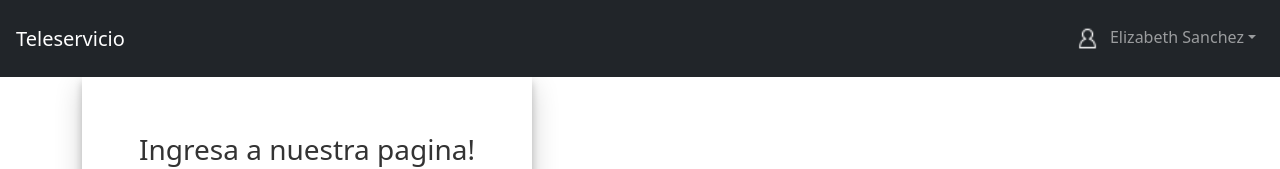
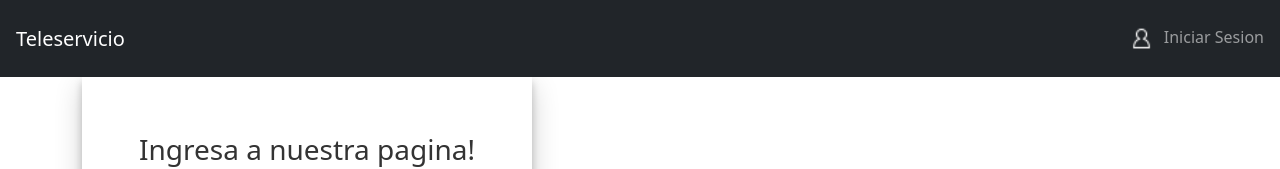
Before and after one commit to IJSagnella/ReactTP, a React (Vite) app in the folder tp-react/: page /login in a window 1280 px wide. Shown: the top 169 px of the page. Built offline with nearby package versions, Linux system fonts and the light colour scheme.

Commit message:
Agrego Iniciar Sesion en el nav

```diff
--- a/tp-react/src/components/Nav.jsx
+++ b/tp-react/src/components/Nav.jsx
@@ -1,4 +1,5 @@
 import '../css/Nav.css';
+
 
 export const Nav = () => {
 
@@ -12,7 +13,13 @@ export const Nav = () => {
               <form className="d-inline-flex mx-auto my-2">
               </form>
               <ul className="navbar-nav">
-                  <li className="nav-item dropdown">
+                <li className="nav-item dropdown">
+
+                    <img className="icono-perfil" src="src/assets/gente.png" alt="Perfil" />
+                    <a className="navbar-text" href="http://localhost:5173/login">Iniciar Sesion</a>
+                </li>
+                  {/*
+                     <li className="nav-item dropdown">
                       <a className="nav-link dropdown-toggle" href="#" id="navbarDropdown" role="button" data-toggle="dropdown" aria-haspopup="true" aria-expanded="false">
                           <img className="icono-perfil" src="src/assets/gente.png" alt="Perfil" />
                           <span>Elizabeth Sanchez</span>
@@ -22,6 +29,7 @@ export const Nav = () => {
                           <a className="dropdown-item" href="#">Cerrar Sesion</a>
                       </div>
                   </li>
+                  */}
               </ul>
           </div>
       </nav>
--- a/tp-react/src/css/Nav.css
+++ b/tp-react/src/css/Nav.css
@@ -6,3 +6,8 @@
 .nav-link {
     padding: 0;
 }
+
+.navbar-text :hover{
+
+    color: rgb(72, 185, 223) !important;
+}
```
